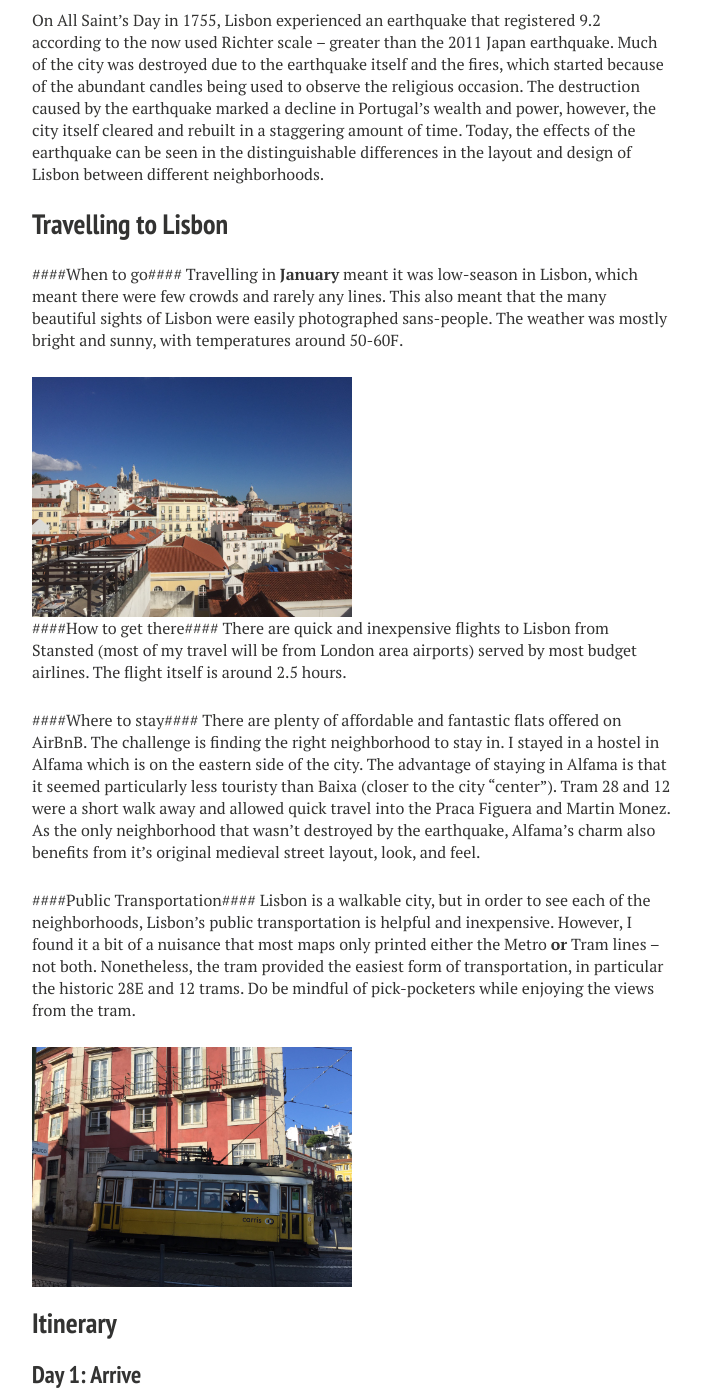
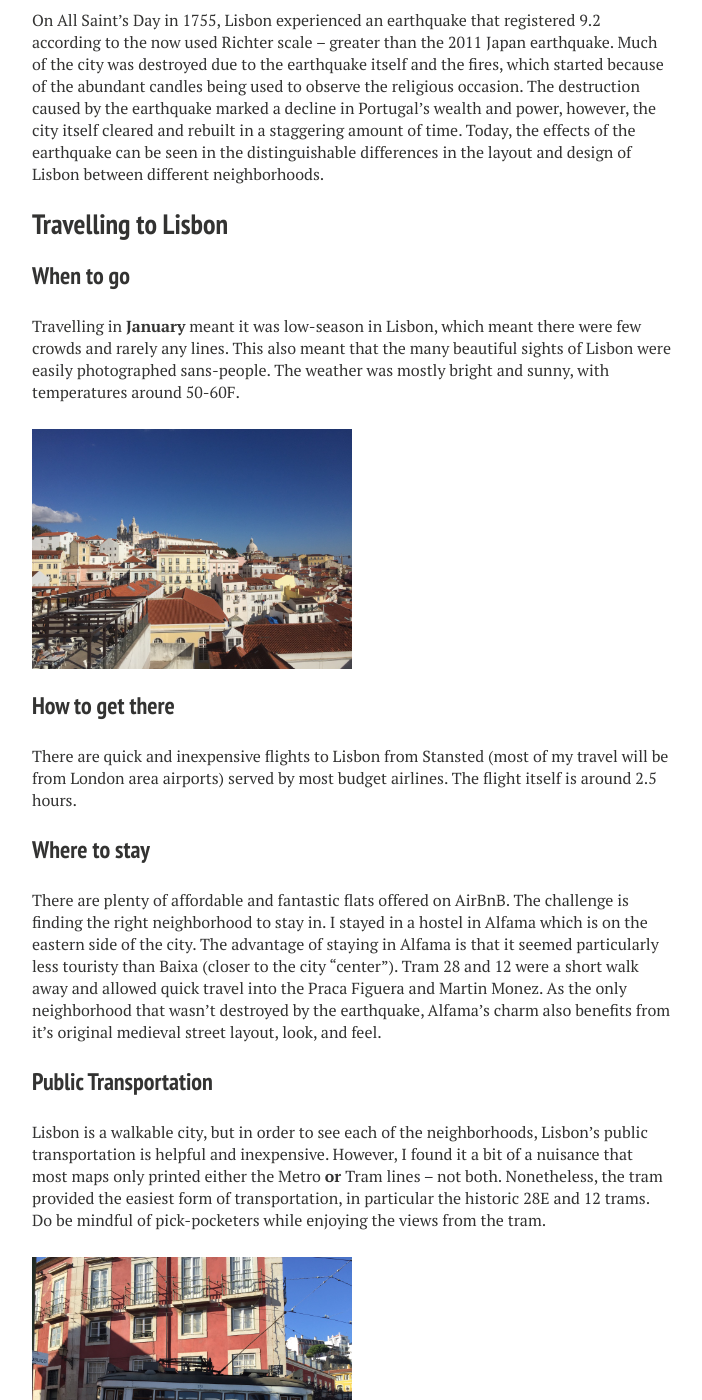
Before and after one commit to jsatria/jsatria.github.io, a Jekyll site: the page built from _posts/2016-01-19-Lisbon-Portugal.md, in a window 1280 px wide and 1400 px high, scrolled down 1376 px. Shown: the whole window, without its empty margins (288-990 px from the left). Built offline with Jekyll 4.4.1, drawn with Linux system fonts in a browser that asks for light colours; nearby versions of some CDN libraries; comment, search, counter and statistics services are not loaded; some of the changed text lies outside the part shown.

Commit message:
Upgrade formatting

```diff
--- a/_posts/2016-01-19-Lisbon-Portugal.md
+++ b/_posts/2016-01-19-Lisbon-Portugal.md
@@ -26,7 +26,7 @@ to stray away from my planned tech talk and write about the trip. My goal is to
 Having been to many great cities in Europe, Lisbon did not disappoint. The sites were fantastic, the weather was perfect (considering English weather at this time), food was inexpensive, and the
 Portuguese were friendly and inviting.
 
-## Orientation of Lisbon ##
+## Orientation of Lisbon
 Lisbon is a vibrant, bustling, and culturally engaging capital city that has a rich history due to its location. As one of the most ancient cities in Europe,
 Lisbon changed many hands between empires, some of which were the Romans, Moors, and the Spanish empires. Portugal was also the first global empire during the Age of Discovery, promoting its wealth, power, and status.
 
@@ -34,33 +34,33 @@ On All Saint's Day in 1755, Lisbon experienced an earthquake that registered 9.2
  earthquake itself and the fires, which started because of the abundant candles being used to observe the religious occasion. The destruction caused by the earthquake marked a decline in Portugal's wealth and power, however,
  the city itself cleared and rebuilt in a staggering amount of time. Today, the effects of the earthquake can be seen in the distinguishable differences in the layout and design of Lisbon between different neighborhoods.
 
-## Travelling to Lisbon ##
+## Travelling to Lisbon
 
-####When to go####
+### When to go
 Travelling in **January** meant it was low-season in Lisbon, which meant there were few crowds and rarely any lines. This also meant that the many beautiful sights of Lisbon were easily photographed sans-people.
 The weather was mostly bright and sunny, with temperatures around 50-60F.
  <figure class="half">
      <a href="/images/lisbon/thumb_lisbon1.jpg"><img src="/images/lisbon/thumb_lisbon1.jpg"></a>
  </figure>
 
-####How to get there####
+### How to get there
 There are quick and inexpensive flights to Lisbon from Stansted (most of my travel will be from London area airports) served by most budget airlines. The flight itself is around 2.5 hours.
 
-####Where to stay####
+### Where to stay
 There are plenty of affordable and fantastic flats offered on AirBnB. The challenge is finding the right neighborhood to stay in. I stayed in a hostel in Alfama which is on the eastern side of the city.
 The advantage of staying in Alfama is that it seemed particularly less touristy than Baixa (closer to the city "center"). Tram 28 and 12 were a short walk away and allowed quick travel into the Praca Figuera
 and Martin Monez. As the only neighborhood that wasn't destroyed by the earthquake, Alfama's charm also benefits from it's original medieval street layout, look, and feel.
 
-####Public Transportation####
+### Public Transportation
 Lisbon is a walkable city, but in order to see each of the neighborhoods, Lisbon's public transportation is helpful and inexpensive. However, I found it a bit of a nuisance that most maps only printed either the
 Metro **or** Tram lines -- not both. Nonetheless, the tram provided the easiest form of transportation, in particular the historic 28E and 12 trams. Do be mindful of pick-pocketers while enjoying the views from the tram.
 <figure class="half">
      <a href="/images/lisbon/thumb_tram28.jpg"><img src="/images/lisbon/thumb_tram28.jpg"></a>
  </figure>
 
-## Itinerary ##
+## Itinerary
 
-### Day 1: Arrive ###
+### Day 1: Arrive
 
 * Take a morning <a href="http://www.insidelisbon.com/package/best-of-lisbon-walk/">walking tour</a> to get an overview of the city and its neighborhoods.
     <figure class="half">
@@ -73,7 +73,7 @@ Metro **or** Tram lines -- not both. Nonetheless, the tram provided the easiest
              <a href="/images/lisbon/thumb_fado.jpg"><img src="/images/lisbon/thumb_fado.jpg"></a>
     </figure>
 
-### Day 2: Belem ###
+### Day 2: Belem
 * Take the 15 train to Belem
 * Try traditional *Pasteis* at <a href="http://pasteisdebelem.pt/">Pasteis de Belem</a>
 * Visit the Monastarios de Jeronimos and Tower of Belem. Buy a combined ticket of €18 to save on individual tickets
@@ -91,7 +91,7 @@ Metro **or** Tram lines -- not both. Nonetheless, the tram provided the easiest
      </figure>
 * Enjoy dinner in the Alfama. There are plenty of options many offering variations of the same thing. Make sure to enjoy some Tinto with dinner.
 
-### Day 3: Sintra ###
+### Day 3: Sintra
 * Take the regional train to Sintra
 * Visit the ruins of the old Moorish castle
  <figure class="half">
@@ -103,7 +103,7 @@ Metro **or** Tram lines -- not both. Nonetheless, the tram provided the easiest
  </figure>
 * Train back to Lisbon and enjoy dinner in a tapas restaurant in the Alfama district
 
-## Travel Tips! ##
+## Travel Tips!
 * This applies to any travel where a cellular data connection isn't available: download an offline Google Map of the city. GPS still works and having a live map is incredibly helpful
 * The LisboaCard may be helpful for travellers interested in visiting a lot of museums. Do some research to see which museum's you'd actually like to go to. In my case it was more economical
 to travel using the VivaViagem card with the 24-hour pass on days that I stayed entirely in Lisbon, and the "Zapping" method for single rides.
```
Also changed, not shown: _posts/2016-02-05-Berlin.md (+9 -9 lines).
